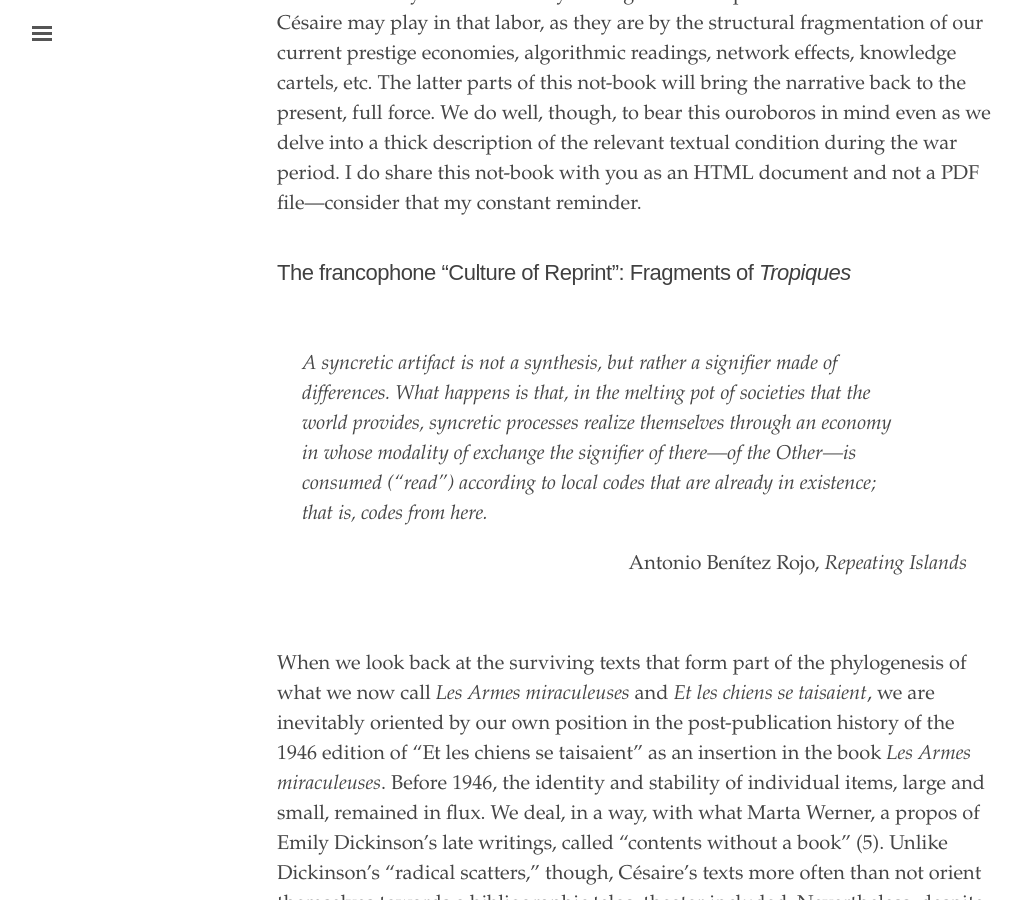
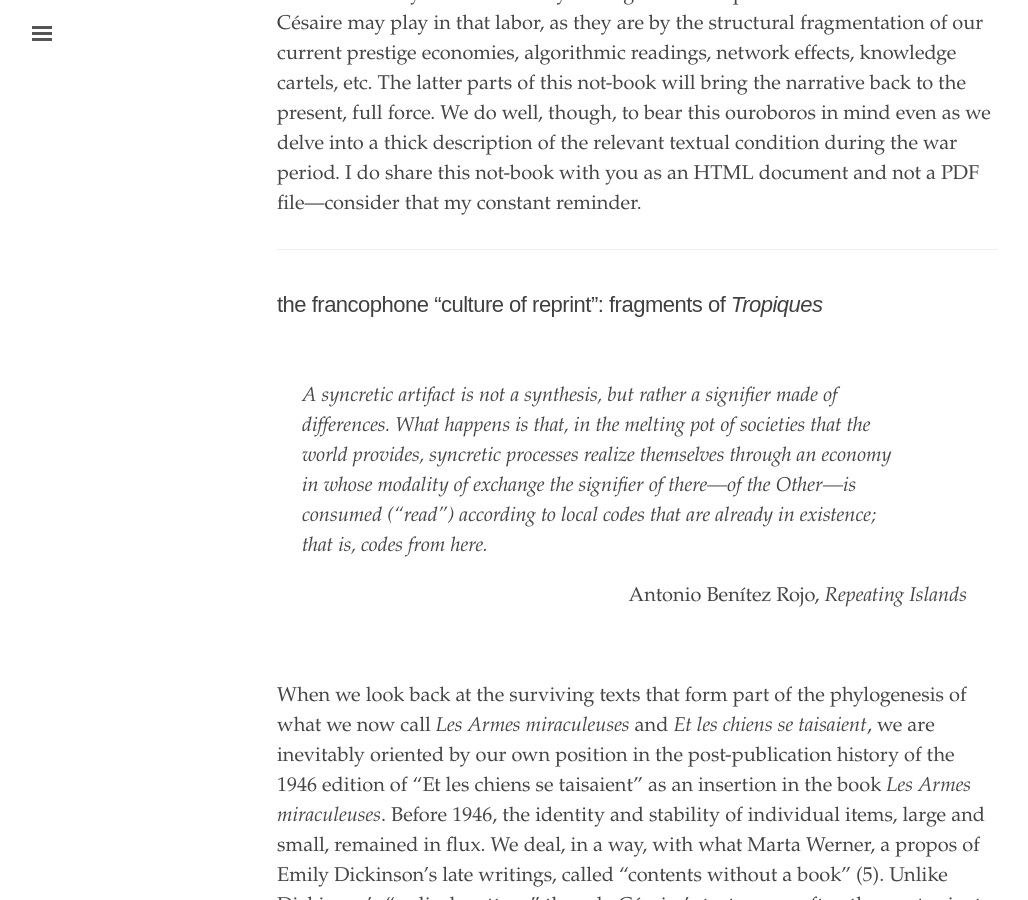
Before and after one commit to elotroalex/record, a Jekyll site: the page built from _chapters/03-assimilate.md, in a window 1280 px wide and 900 px high, scrolled down 2072 px. Shown: the whole window, without its empty margins (3-1031 px from the left). Built offline with Jekyll 4.4.1, drawn with Linux system fonts in a browser that asks for light colours.

Commit message:
revisions to c3

```diff
--- a/_chapters/03-assimilate.md
+++ b/_chapters/03-assimilate.md
@@ -26,8 +26,9 @@ When McKenzie famously declares in his Panizzi lectures, "any history of the boo
 
 In other words, we depart at the end of existing trajectories that—literally—have transformed these texts for decades, leading to our meanings today, conditioned now as much by our continued yearning for emancipation and the role that Césaire may play in that labor, as they are by the structural fragmentation of our current prestige economies, algorithmic readings, network effects, knowledge cartels, etc. The latter parts of this not-book will bring the narrative back to the present, full force. We do well, though, to bear this ouroboros in mind even as we delve into a thick description of the relevant textual condition during the war period. I do share this not-book with you as an HTML document and not a PDF file—consider that my constant reminder.
 
+---
 
-## The francophone "Culture of Reprint": Fragments of *Tropiques*
+## the francophone "culture of reprint": fragments of *Tropiques*
 
 <br>
 
```
